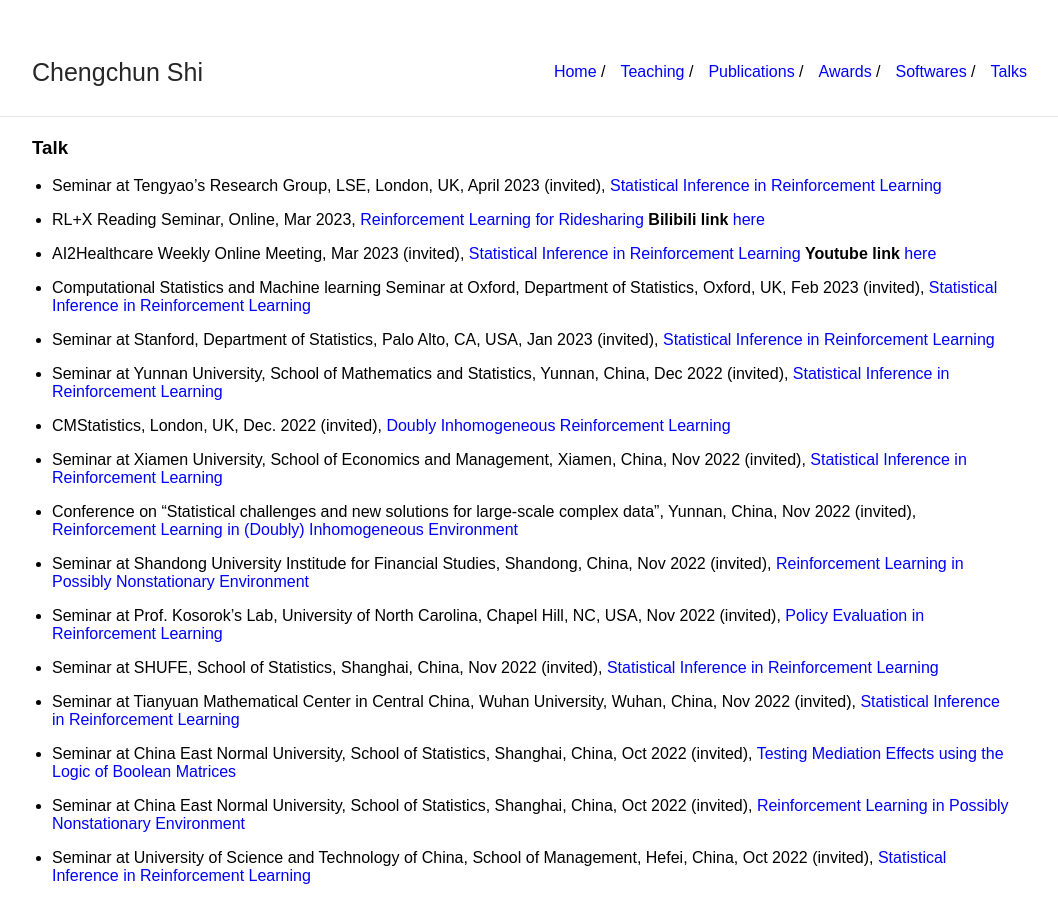
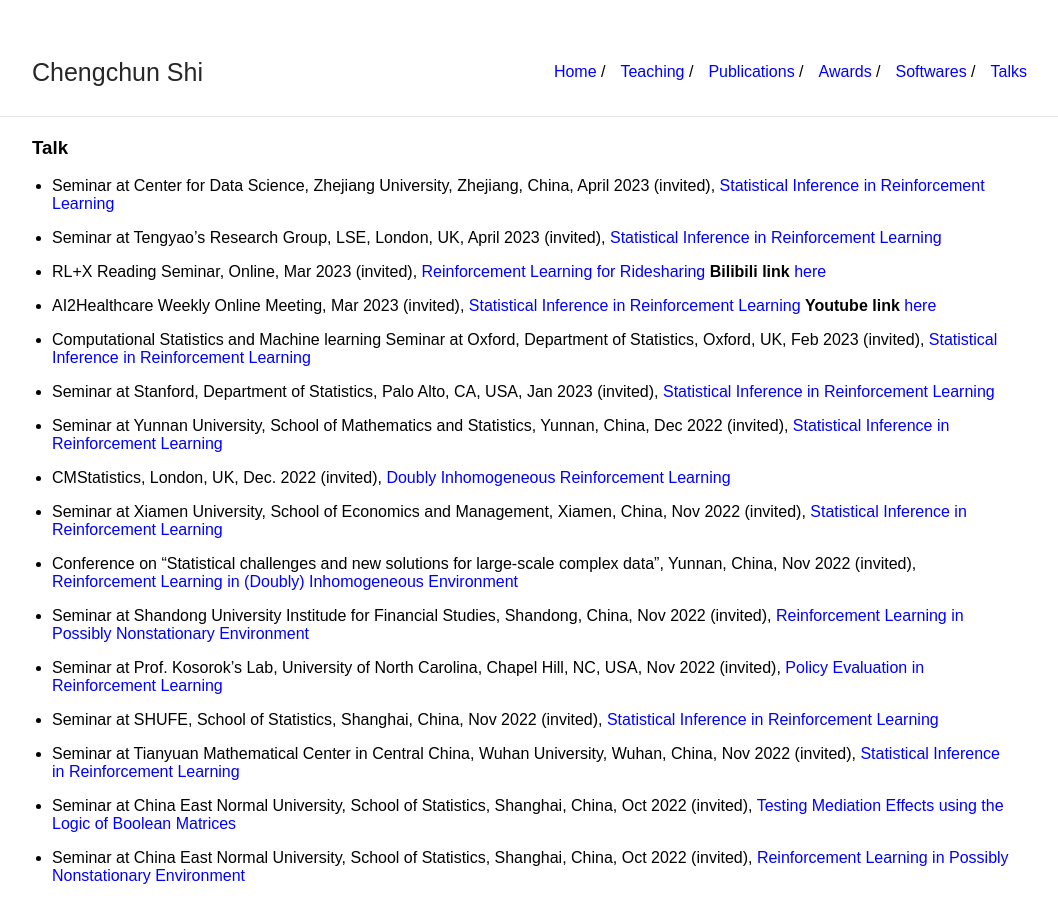
Before and after one commit to callmespring/callmespring.github.io, a Jekyll site: the page built from talk.md, in a window 1280 px wide and 900 px high. Shown: the whole window, without its empty margins (108-1166 px from the left). Built offline with Jekyll 4.4.1, drawn with Linux system fonts in a browser that asks for light colours.

Commit message:
Update talk.md

```diff
--- a/talk.md
+++ b/talk.md
@@ -5,9 +5,11 @@
 
 ### Talk
 
+* Seminar at Center for Data Science, Zhejiang University, Zhejiang, China, April 2023 (invited), [Statistical Inference in Reinforcement Learning](./slides/StatRL.pdf)
+
 * Seminar at Tengyao's Research Group, LSE, London, UK, April 2023 (invited), [Statistical Inference in Reinforcement Learning](./slides/StatRL.pdf)
 
-* RL+X Reading Seminar, Online, Mar 2023, [Reinforcement Learning for Ridesharing](https://github.com/callmespring/MDPOD/blob/main/RL%20for%20ridesharing.pdf) **Bilibili link** [here](https://www.bilibili.com/video/BV1yo4y1j7FU/?spm_id_from=333.337.search-card.all.click&vd_source=0ff25cf8645aa63231bec2428b94bf6f)
+* RL+X Reading Seminar, Online, Mar 2023 (invited), [Reinforcement Learning for Ridesharing](https://github.com/callmespring/MDPOD/blob/main/RL%20for%20ridesharing.pdf) **Bilibili link** [here](https://www.bilibili.com/video/BV1yo4y1j7FU/?spm_id_from=333.337.search-card.all.click&vd_source=0ff25cf8645aa63231bec2428b94bf6f)
 
 * AI2Healthcare Weekly Online Meeting, Mar 2023 (invited), [Statistical Inference in Reinforcement Learning](./slides/StatRL.pdf) **Youtube link** [here](https://www.youtube.com/watch?v=7NWBLuok8nk&t=6s)
 
```
